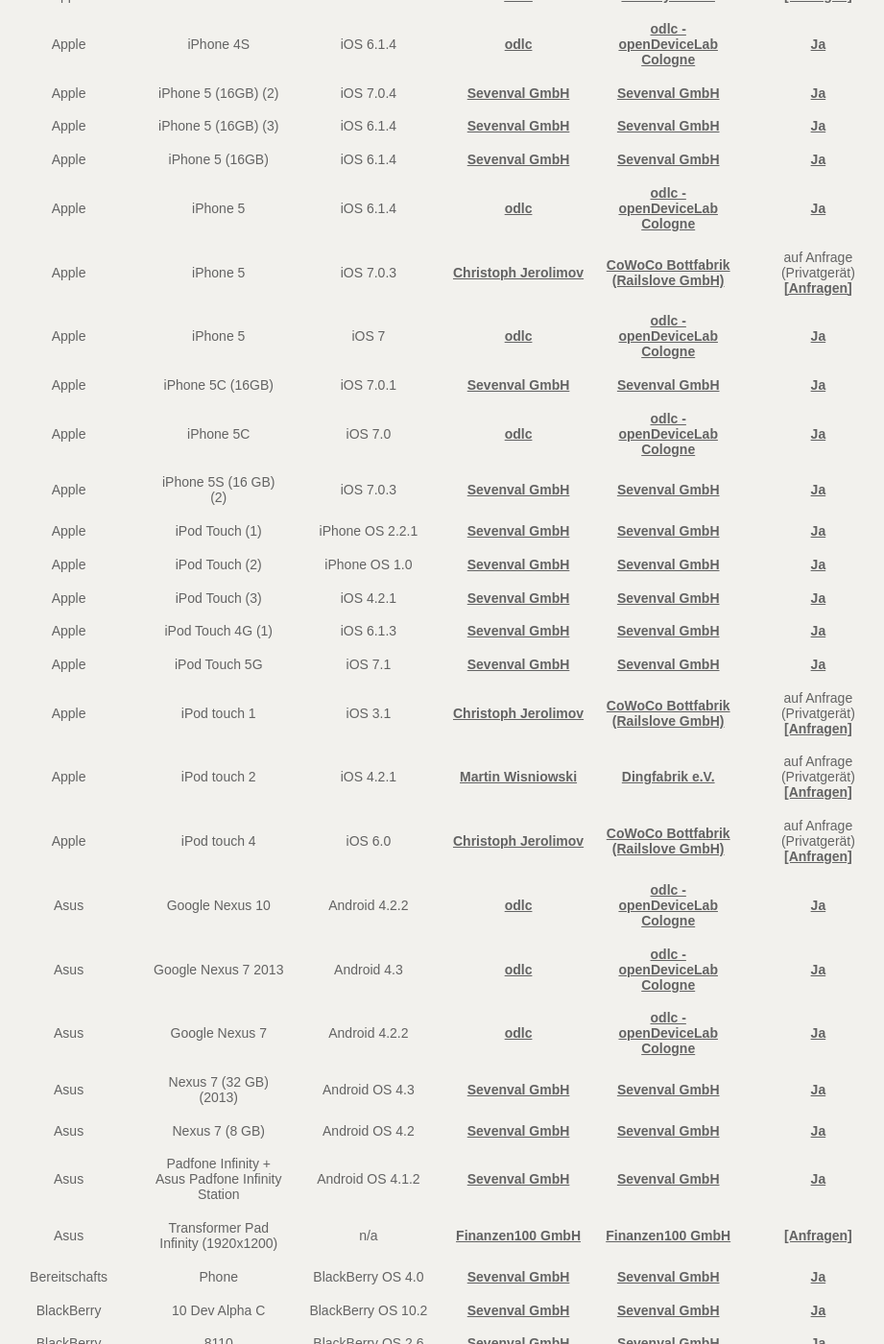
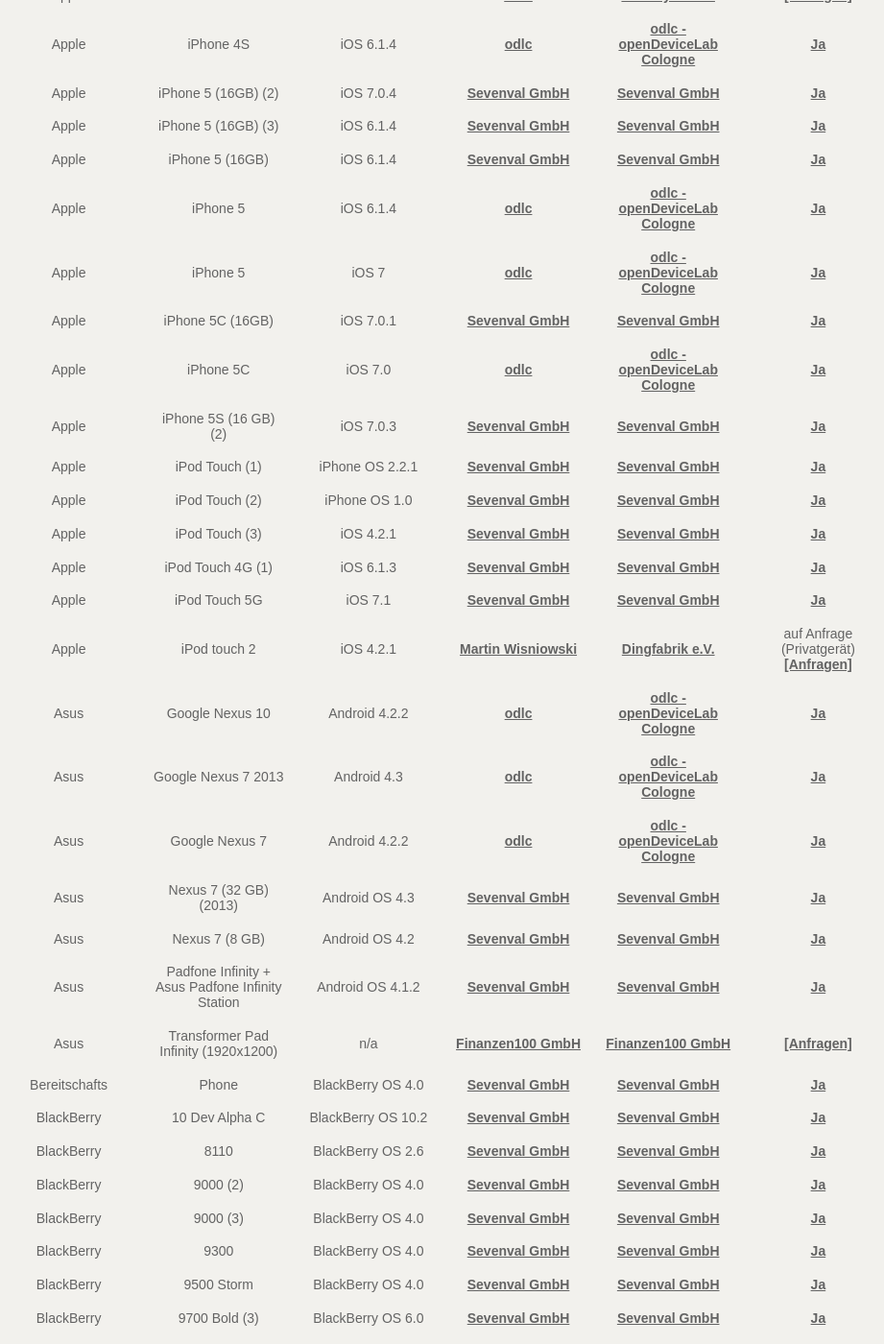
Before and after one commit to opendevicelab/opendevicelab.github.com, a Jekyll site: the page built from index.html, in a window 1280 px wide and 1400 px high, scrolled down 2697 px. Shown: the whole window at 96% size, without its empty margins (178-1099 px from the left). Built offline with Jekyll 4.4.1, drawn with Linux system fonts in a browser that asks for light colours; nearby versions of some CDN libraries; some of the changed text lies outside the part shown.

Commit message:
Remove some outdated devices

```diff
--- a/_includes/devices.html
+++ b/_includes/devices.html
@@ -44,7 +44,6 @@
 <tr><td>Apple</td><td>iPhone 5 (16GB) (3)</td><td>iOS 6.1.4</td><td><a href="http://www.sevenval.com/">Sevenval GmbH</a></td><td><a href="/lab/sevenval/">Sevenval GmbH</a></td><td><a href="mailto:odl@sevenval.com">Ja</a></td></tr>
 <tr><td>Apple</td><td>iPhone 5 (16GB)</td><td>iOS 6.1.4</td><td><a href="http://www.sevenval.com/">Sevenval GmbH</a></td><td><a href="/lab/sevenval/">Sevenval GmbH</a></td><td><a href="mailto:odl@sevenval.com">Ja</a></td></tr>
 <tr><td>Apple</td><td>iPhone 5</td><td>iOS 6.1.4</td><td><a href="http://www.odlc.de/">odlc</a></td><td><a href="/lab/odlc">odlc - openDeviceLab Cologne</a></td><td><a href="mailto:info@odlc.com">Ja</a></td></tr>
-<tr><td>Apple</td><td>iPhone 5</td><td>iOS 7.0.3</td><td><a href="https://twitter.com/jerolimov">Christoph&nbsp;Jerolimov</a></td><td><a href="/lab/bottfabrik">CoWoCo Bottfabrik (Railslove GmbH)</a></td><td>auf Anfrage (Privatgerät) <a href="mailto:opendevicelab@railslove.com">[Anfragen]</a></td></tr>
 <tr><td>Apple</td><td>iPhone 5</td><td>iOS 7</td><td><a href="http://www.odlc.de/">odlc</a></td><td><a href="/lab/odlc">odlc - openDeviceLab Cologne</a></td><td><a href="mailto:info@odlc.com">Ja</a></td></tr>
 <tr><td>Apple</td><td>iPhone 5C (16GB)</td><td>iOS 7.0.1</td><td><a href="http://www.sevenval.com/">Sevenval GmbH</a></td><td><a href="/lab/sevenval/">Sevenval GmbH</a></td><td><a href="mailto:odl@sevenval.com">Ja</a></td></tr>
 <tr><td>Apple</td><td>iPhone 5C</td><td>iOS 7.0</td><td><a href="http://www.odlc.de/">odlc</a></td><td><a href="/lab/odlc">odlc - openDeviceLab Cologne</a></td><td><a href="mailto:info@odlc.com">Ja</a></td></tr>
@@ -54,9 +53,7 @@
 <tr><td>Apple</td><td>iPod Touch (3)</td><td>iOS 4.2.1</td><td><a href="http://www.sevenval.com/">Sevenval GmbH</a></td><td><a href="/lab/sevenval/">Sevenval GmbH</a></td><td><a href="mailto:odl@sevenval.com">Ja</a></td></tr>
 <tr><td>Apple</td><td>iPod Touch 4G (1)</td><td>iOS 6.1.3</td><td><a href="http://www.sevenval.com/">Sevenval GmbH</a></td><td><a href="/lab/sevenval/">Sevenval GmbH</a></td><td><a href="mailto:odl@sevenval.com">Ja</a></td></tr>
 <tr><td>Apple</td><td>iPod Touch 5G</td><td>iOS 7.1</td><td><a href="http://www.sevenval.com/">Sevenval GmbH</a></td><td><a href="/lab/sevenval/">Sevenval GmbH</a></td><td><a href="mailto:odl@sevenval.com">Ja</a></td></tr>
-<tr><td>Apple</td><td>iPod touch 1</td><td>iOS 3.1</td><td><a href="https://twitter.com/jerolimov">Christoph&nbsp;Jerolimov</a></td><td><a href="/lab/bottfabrik">CoWoCo Bottfabrik (Railslove GmbH)</a></td><td>auf Anfrage (Privatgerät) <a href="mailto:opendevicelab@railslove.com">[Anfragen]</a></td></tr>
 <tr><td>Apple</td><td>iPod touch 2</td><td>iOS 4.2.1</td><td><a href="http://www.nodepond.com">Martin Wisniowski</a></td><td><a href="/lab/dingfabrik">Dingfabrik e.V.</a></td><td>auf Anfrage (Privatgerät) <a href="mailto:opendevicelab@railslove.com">[Anfragen]</a></td></tr>
-<tr><td>Apple</td><td>iPod touch 4</td><td>iOS 6.0</td><td><a href="https://twitter.com/jerolimov">Christoph&nbsp;Jerolimov</a></td><td><a href="/lab/bottfabrik">CoWoCo Bottfabrik (Railslove GmbH)</a></td><td>auf Anfrage (Privatgerät) <a href="mailto:opendevicelab@railslove.com">[Anfragen]</a></td></tr>
 <tr><td>Asus</td><td>Google Nexus 10</td><td>Android 4.2.2</td><td><a href="http://www.odlc.de/">odlc</a></td><td><a href="/lab/odlc">odlc - openDeviceLab Cologne</a></td><td><a href="mailto:info@odlc.com">Ja</a></td></tr>
 <tr><td>Asus</td><td>Google Nexus 7 2013</td><td>Android 4.3</td><td><a href="http://www.odlc.de/">odlc</a></td><td><a href="/lab/odlc">odlc - openDeviceLab Cologne</a></td><td><a href="mailto:info@odlc.com">Ja</a></td></tr>
 <tr><td>Asus</td><td>Google Nexus 7</td><td>Android 4.2.2</td><td><a href="http://www.odlc.de/">odlc</a></td><td><a href="/lab/odlc">odlc - openDeviceLab Cologne</a></td><td><a href="mailto:info@odlc.com">Ja</a></td></tr>
@@ -101,9 +98,7 @@
 <tr><td>Google</td><td>Nexus 10</td><td>Android OS 4.2.2</td><td><a href="http://www.sevenval.com/">Sevenval GmbH</a></td><td><a href="/lab/sevenval/">Sevenval GmbH</a></td><td><a href="mailto:odl@sevenval.com">Ja</a></td></tr>
 <tr><td>Google</td><td>Nexus 4 (16 GB)</td><td>Android OS 4.4</td><td><a href="http://www.sevenval.com/">Sevenval GmbH</a></td><td><a href="/lab/sevenval/">Sevenval GmbH</a></td><td><a href="mailto:odl@sevenval.com">Ja</a></td></tr>
 <tr><td>Google</td><td>Nexus 4 (8 GB)</td><td>iOS 5.0</td><td><a href="http://www.sevenval.com/">Sevenval GmbH</a></td><td><a href="/lab/sevenval/">Sevenval GmbH</a></td><td><a href="mailto:odl@sevenval.com">Ja</a></td></tr>
-<tr><td>Google</td><td>Nexus 4</td><td>Android 4.3</td><td><a href="https://twitter.com/jerolimov">Christoph&nbsp;Jerolimov</a></td><td><a href="/lab/bottfabrik">CoWoCo Bottfabrik (Railslove GmbH)</a></td><td>auf Anfrage (Privatgerät) <a href="mailto:opendevicelab@railslove.com">[Anfragen]</a></td></tr>
 <tr><td>Google</td><td>Nexus 5 (32 GB)</td><td>Android OS 4.4</td><td><a href="http://www.sevenval.com/">Sevenval GmbH</a></td><td><a href="/lab/sevenval/">Sevenval GmbH</a></td><td><a href="mailto:odl@sevenval.com">Ja</a></td></tr>
-<tr><td>Google</td><td>Nexus One</td><td>Android 2.3</td><td><a href="https://twitter.com/jerolimov">Christoph&nbsp;Jerolimov</a></td><td><a href="/lab/bottfabrik">CoWoCo Bottfabrik (Railslove GmbH)</a></td><td>auf Anfrage (Privatgerät) <a href="mailto:opendevicelab@railslove.com">[Anfragen]</a></td></tr>
 <tr><td>Google</td><td>Nexus S (2)</td><td>Android OS 4.1.2</td><td><a href="http://www.sevenval.com/">Sevenval GmbH</a></td><td><a href="/lab/sevenval/">Sevenval GmbH</a></td><td><a href="mailto:odl@sevenval.com">Ja</a></td></tr>
 <tr><td>Google</td><td>Nexus S</td><td>Android OS 4.1.2</td><td><a href="http://www.sevenval.com/">Sevenval GmbH</a></td><td><a href="/lab/sevenval/">Sevenval GmbH</a></td><td><a href="mailto:odl@sevenval.com">Ja</a></td></tr>
 <tr><td>HP</td><td>Palm Veer</td><td>webOS 2.1.1</td><td><a href="http://www.sevenval.com/">Sevenval GmbH</a></td><td><a href="/lab/sevenval/">Sevenval GmbH</a></td><td><a href="mailto:odl@sevenval.com">Ja</a></td></tr>
@@ -125,7 +120,6 @@
 <tr><td>HTC</td><td>One X</td><td>Android OS 4.1.1</td><td><a href="http://www.sevenval.com/">Sevenval GmbH</a></td><td><a href="/lab/sevenval/">Sevenval GmbH</a></td><td><a href="mailto:odl@sevenval.com">Ja</a></td></tr>
 <tr><td>HTC</td><td>One</td><td>Android 4.1.2</td><td><a href="http://www.odlc.de/">odlc</a></td><td><a href="/lab/odlc">odlc - openDeviceLab Cologne</a></td><td><a href="mailto:info@odlc.com">Ja</a></td></tr>
 <tr><td>HTC</td><td>One</td><td>Android OS 4.3</td><td><a href="http://www.sevenval.com/">Sevenval GmbH</a></td><td><a href="/lab/sevenval/">Sevenval GmbH</a></td><td><a href="mailto:odl@sevenval.com">Ja</a></td></tr>
-<tr><td>HTC</td><td>Sensation</td><td>Android 4.1 mit HTC Sense</td><td><a href="https://twitter.com/jerolimov">Christoph&nbsp;Jerolimov</a></td><td><a href="/lab/bottfabrik">CoWoCo Bottfabrik (Railslove GmbH)</a></td><td>auf Anfrage (Privatgerät) <a href="mailto:opendevicelab@railslove.com">[Anfragen]</a></td></tr>
 <tr><td>HTC</td><td>Sonata</td><td>Windows CE 4.3</td><td><a href="http://www.sevenval.com/">Sevenval GmbH</a></td><td><a href="/lab/sevenval/">Sevenval GmbH</a></td><td><a href="mailto:odl@sevenval.com">Ja</a></td></tr>
 <tr><td>HTC</td><td>Titan</td><td>Windows Phone 7.5</td><td><a href="http://www.sevenval.com/">Sevenval GmbH</a></td><td><a href="/lab/sevenval/">Sevenval GmbH</a></td><td><a href="mailto:odl@sevenval.com">Ja</a></td></tr>
 <tr><td>HTC</td><td>Tornado Noble (Alias: VDA II)(2)</td><td>Windows Mobile 5.0</td><td><a href="http://www.sevenval.com/">Sevenval GmbH</a></td><td><a href="/lab/sevenval/">Sevenval GmbH</a></td><td><a href="mailto:odl@sevenval.com">Ja</a></td></tr>
@@ -166,7 +160,6 @@
 <tr><td>Motorola</td><td>V8</td><td>Mobilinux 2.6</td><td><a href="http://www.sevenval.com/">Sevenval GmbH</a></td><td><a href="/lab/sevenval/">Sevenval GmbH</a></td><td><a href="mailto:odl@sevenval.com">Ja</a></td></tr>
 <tr><td>Motorola</td><td>V9</td><td>SUAPI_C 2.0</td><td><a href="http://www.sevenval.com/">Sevenval GmbH</a></td><td><a href="/lab/sevenval/">Sevenval GmbH</a></td><td><a href="mailto:odl@sevenval.com">Ja</a></td></tr>
 <tr><td>Motorola</td><td>Xoom (1280x800)</td><td>n/a</td><td><a href="http://www.finanzen100.de/">Finanzen100 GmbH</a></td><td><a href="/lab/finanzen100">Finanzen100 GmbH</a></td><td><a href="mailto:opendevicelab@railslove.com">[Anfragen]</a></td></tr>
-<tr><td>Motorola</td><td>Xoom US-version (Ohne branding)</td><td>Android 4.1</td><td><a href="https://twitter.com/jerolimov">Christoph&nbsp;Jerolimov</a></td><td><a href="/lab/bottfabrik">CoWoCo Bottfabrik (Railslove GmbH)</a></td><td>auf Anfrage (Privatgerät) <a href="mailto:opendevicelab@railslove.com">[Anfragen]</a></td></tr>
 <tr><td>Motorola</td><td>Xoom</td><td>Android OS 3.0.1</td><td><a href="http://www.sevenval.com/">Sevenval GmbH</a></td><td><a href="/lab/sevenval/">Sevenval GmbH</a></td><td><a href="mailto:odl@sevenval.com">Ja</a></td></tr>
 <tr><td>Nintendo</td><td>3DS</td><td>3DS Series 1.0</td><td><a href="http://www.sevenval.com/">Sevenval GmbH</a></td><td><a href="/lab/sevenval/">Sevenval GmbH</a></td><td><a href="mailto:odl@sevenval.com">Ja</a></td></tr>
 <tr><td>Nintendo</td><td>Wii</td><td>WiiLi 0.0</td><td><a href="http://www.sevenval.com/">Sevenval GmbH</a></td><td><a href="/lab/sevenval/">Sevenval GmbH</a></td><td><a href="mailto:odl@sevenval.com">Ja</a></td></tr>
```
